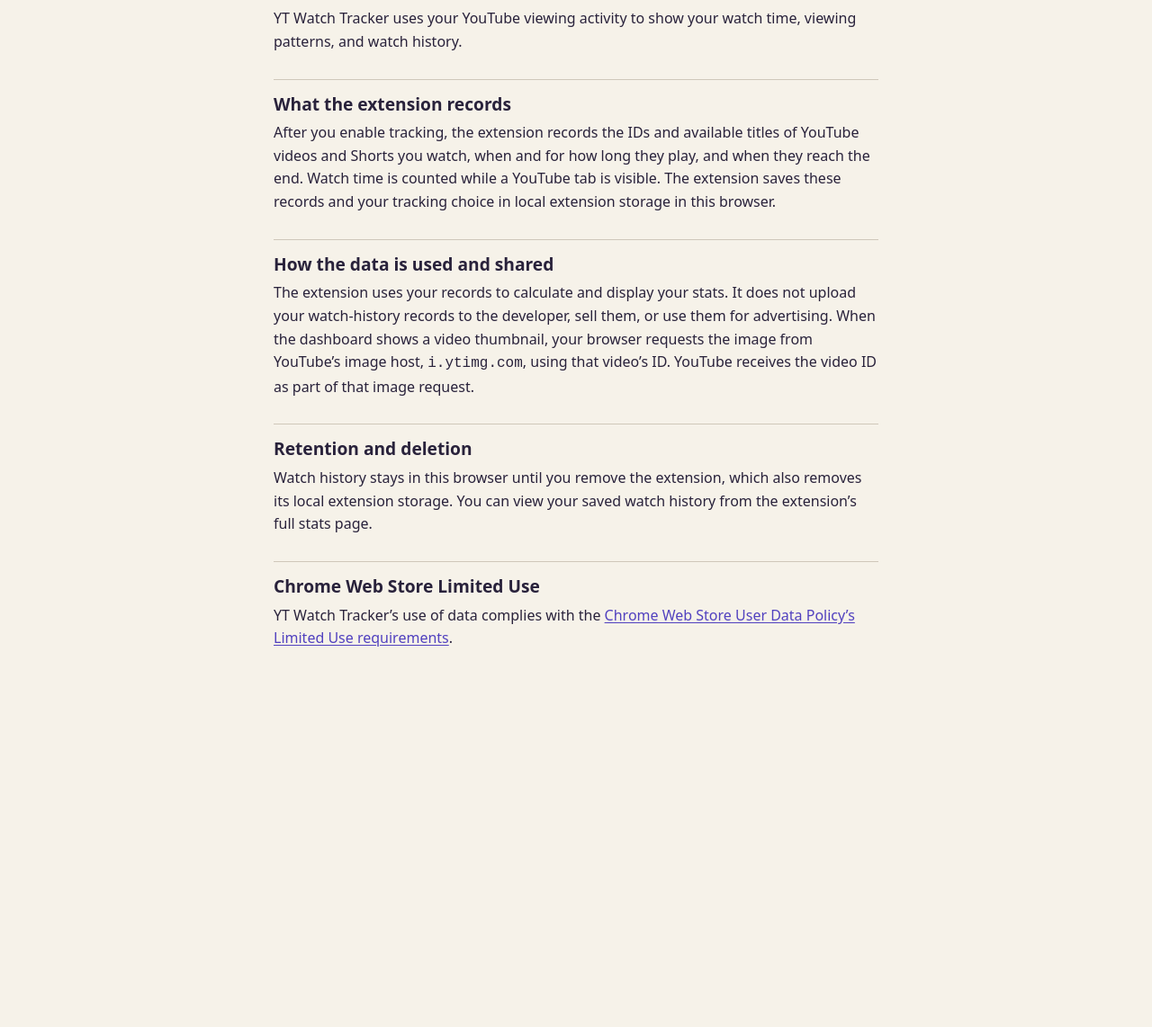
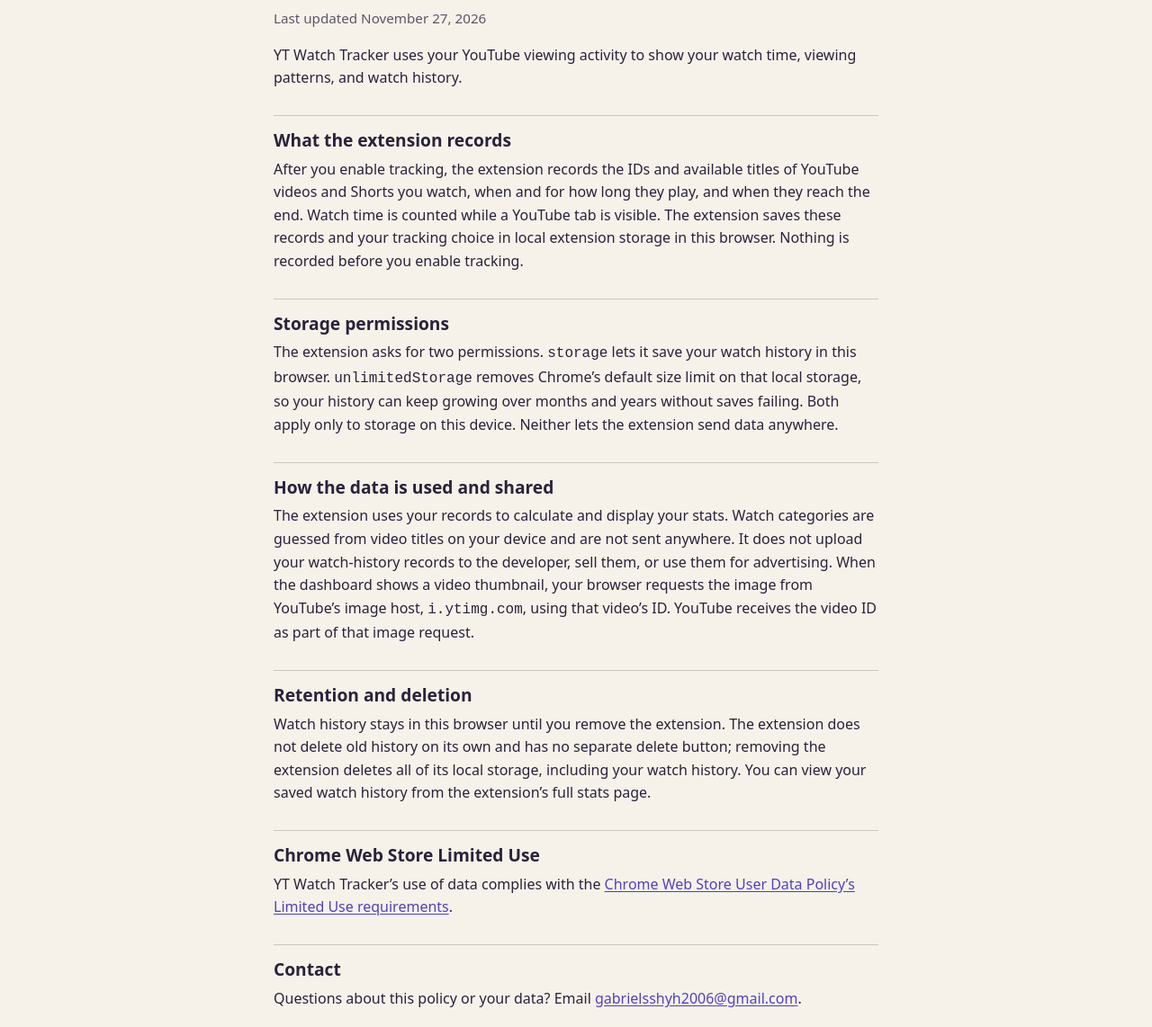
Before and after one commit to gabrielshyh/yt-watch-tracker-privacy, a plain HTML site: page index.html in a window 1280 px wide. Shown: the part 158-1300 px from the top of the page at 90% size. Before the commit the page ends 945 px from the top, so only its background shows below. Drawn offline with Linux system fonts and the light colour scheme.

Commit message:
Mention storage permissions, deletion and contact in privacy policy
Explain the storage and unlimitedStorage permissions, note that
categories are guessed locally from titles, clarify that removing the
extension is how history is deleted, and add a last-updated date and
contact email.

Co-Authored-By: Claude Opus 5.5 <noreply@anthropic.com>
Claude-Session: https://claude.ai/code/session_01NvRTTceUB5oAqLL6NpTBqx

```diff
--- a/index.html
+++ b/index.html
@@ -14,21 +14,27 @@
     p { margin: 0 0 1rem; }
     a { color: #5141bf; text-underline-offset: .15em; }
     a:focus-visible { outline: 3px solid #d95d50; outline-offset: 3px; }
+    .updated { color: #5c5468; font-size: .95rem; }
   </style>
 </head>
 <body>
   <header>YT Watch Tracker</header>
   <main>
     <h1>Privacy policy</h1>
+    <p class="updated">Last updated November 27, 2026</p>
     <p>YT Watch Tracker uses your YouTube viewing activity to show your watch time, viewing patterns, and watch history.</p>
     <h2>What the extension records</h2>
-    <p>After you enable tracking, the extension records the IDs and available titles of YouTube videos and Shorts you watch, when and for how long they play, and when they reach the end. Watch time is counted while a YouTube tab is visible. The extension saves these records and your tracking choice in local extension storage in this browser.</p>
+    <p>After you enable tracking, the extension records the IDs and available titles of YouTube videos and Shorts you watch, when and for how long they play, and when they reach the end. Watch time is counted while a YouTube tab is visible. The extension saves these records and your tracking choice in local extension storage in this browser. Nothing is recorded before you enable tracking.</p>
+    <h2>Storage permissions</h2>
+    <p>The extension asks for two permissions. <code>storage</code> lets it save your watch history in this browser. <code>unlimitedStorage</code> removes Chrome’s default size limit on that local storage, so your history can keep growing over months and years without saves failing. Both apply only to storage on this device. Neither lets the extension send data anywhere.</p>
     <h2>How the data is used and shared</h2>
-    <p>The extension uses your records to calculate and display your stats. It does not upload your watch-history records to the developer, sell them, or use them for advertising. When the dashboard shows a video thumbnail, your browser requests the image from YouTube’s image host, <code>i.ytimg.com</code>, using that video’s ID. YouTube receives the video ID as part of that image request.</p>
+    <p>The extension uses your records to calculate and display your stats. Watch categories are guessed from video titles on your device and are not sent anywhere. It does not upload your watch-history records to the developer, sell them, or use them for advertising. When the dashboard shows a video thumbnail, your browser requests the image from YouTube’s image host, <code>i.ytimg.com</code>, using that video’s ID. YouTube receives the video ID as part of that image request.</p>
     <h2>Retention and deletion</h2>
-    <p>Watch history stays in this browser until you remove the extension, which also removes its local extension storage. You can view your saved watch history from the extension’s full stats page.</p>
+    <p>Watch history stays in this browser until you remove the extension. The extension does not delete old history on its own and has no separate delete button; removing the extension deletes all of its local storage, including your watch history. You can view your saved watch history from the extension’s full stats page.</p>
     <h2>Chrome Web Store Limited Use</h2>
     <p>YT Watch Tracker’s use of data complies with the <a href="https://developer.chrome.com/docs/webstore/program-policies/limited-use">Chrome Web Store User Data Policy’s Limited Use requirements</a>.</p>
+    <h2>Contact</h2>
+    <p>Questions about this policy or your data? Email <a href="mailto:gabrielsshyh2006@gmail.com">gabrielsshyh2006@gmail.com</a>.</p>
   </main>
 </body>
 </html>
```
